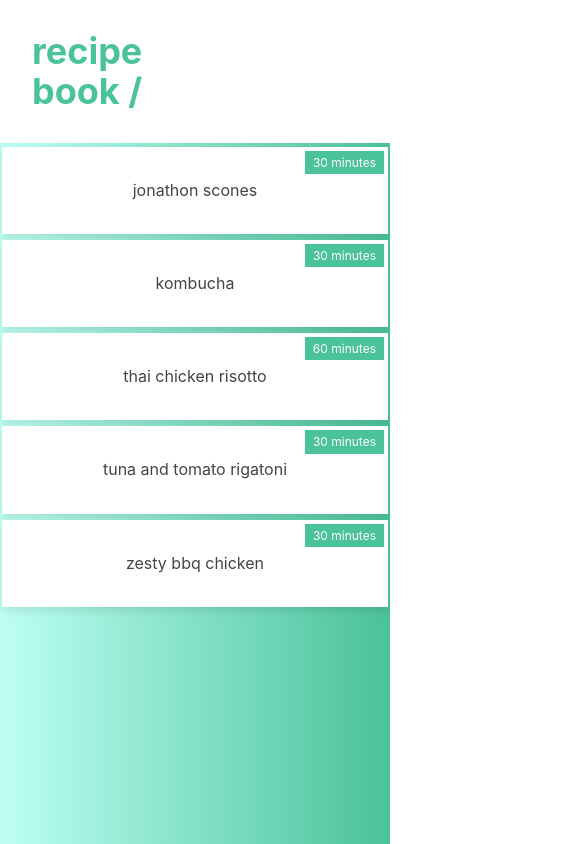
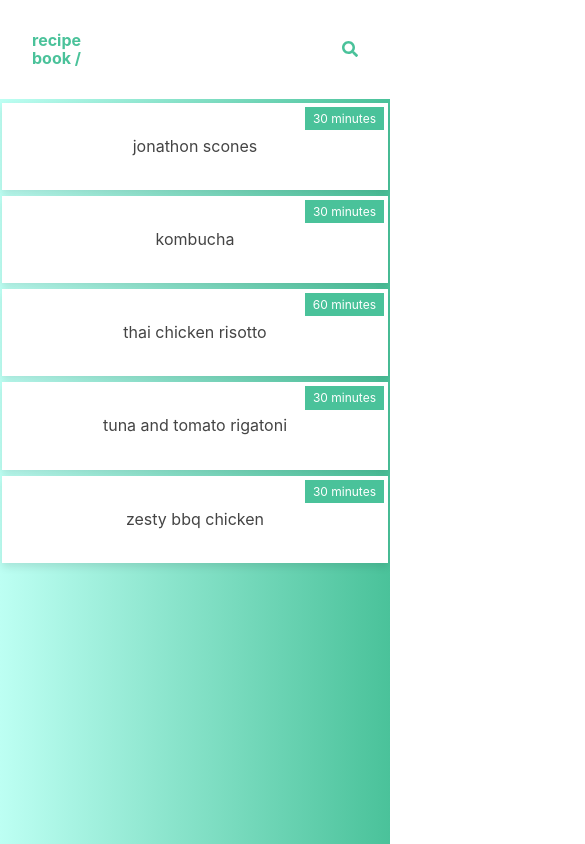
Before and after one commit to dijonmusters/recipe-book, a Gatsby site: page / in a window 390 px wide. Shown: the top 844 px of the page, 585 px wide, since content can reach past the window. Built offline with nearby package versions, Linux system fonts and the light colour scheme; Gatsby itself is replaced by a stand-in of ours; some packages are replaced by stand-ins of ours.

Commit message:
FIX: Reduce font-size in header on small screens

```diff
--- a/src/components/header.js
+++ b/src/components/header.js
@@ -42,6 +42,9 @@ const Title = styled.h1`
   margin: 0;
   display: flex;
   align-items: center;
+  @media only screen and (max-width: 768px) {
+    font-size: 1rem;
+  }
 `;
 
 const Name = styled.span`
```
